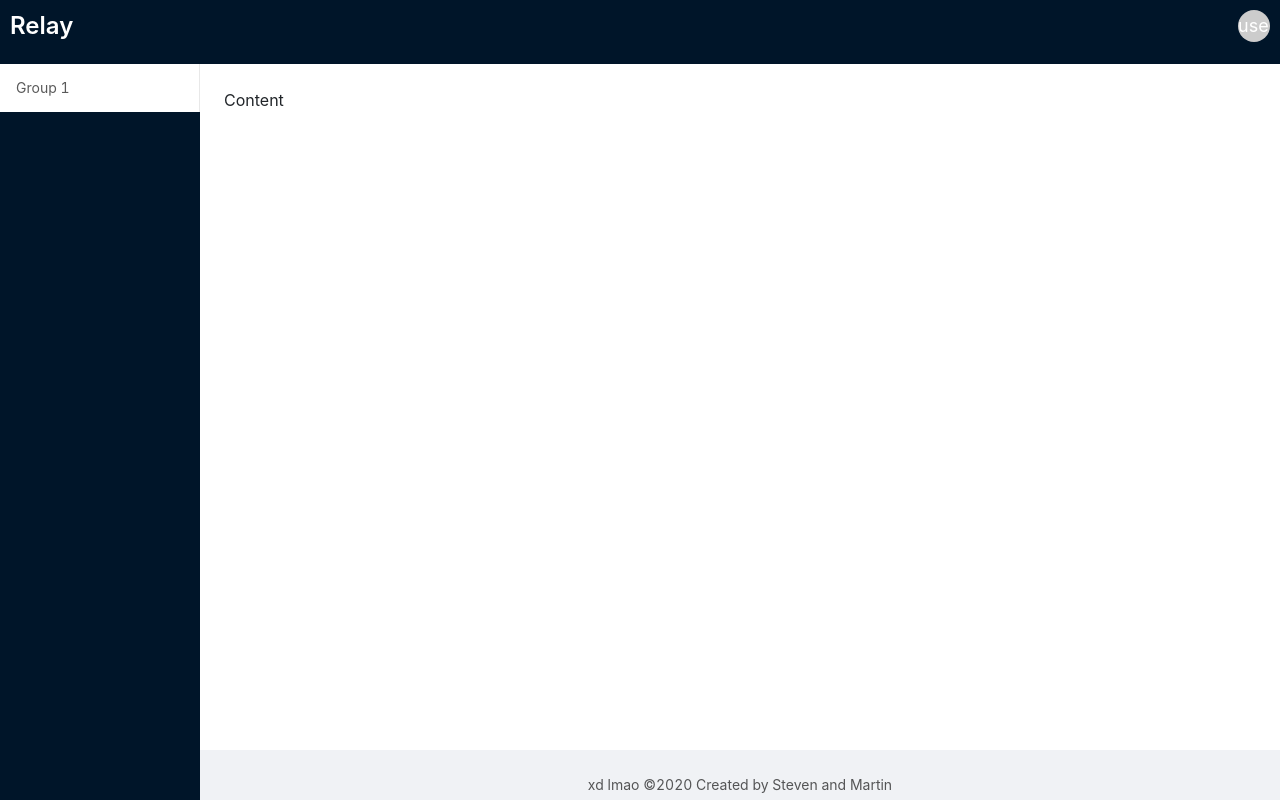
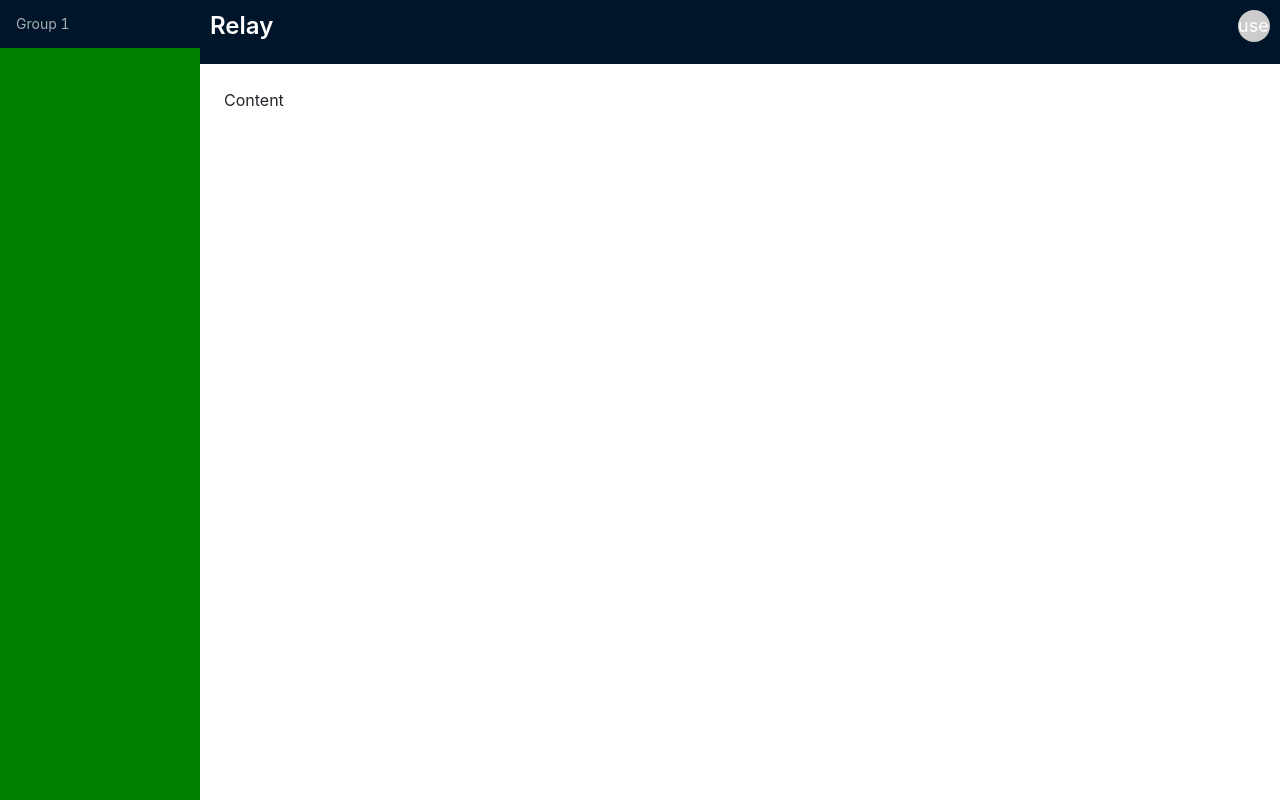
Before and after one commit to lehuyl/Relay, a React (Create React App) app in the folder client/: page / in a window 1280 px wide. Shown: the top 800 px of the page. Built offline with nearby package versions, Linux system fonts and the light colour scheme.

Commit message:
update ui

```diff
--- a/client/src/App.scss
+++ b/client/src/App.scss
@@ -40,13 +40,13 @@
 
 .site-layout-content {
   background: #fff;
+  display: flex;
+  flex-direction: column;
   padding: 24px;
-  min-height: 686px;
+  min-height: 1080px;
 }
-#components-layout-demo-top .logo {
-  width: 120px;
-  height: 31px;
-  background: rgba(255, 255, 255, 0.2);
-  margin: 16px 24px 16px 0;
-  float: left;
+
+.site-layout-sider{
+  background: green;
+  min-height: 1080px;
 }
--- a/client/src/App.tsx
+++ b/client/src/App.tsx
@@ -1,6 +1,5 @@
 import React from 'react';
-import {Layout, Avatar, Menu, Breadcrumb} from 'antd';
-import { Button } from 'antd';
+import {Layout, Avatar, Menu, Carousel, Radio } from 'antd';
 import Title from "antd/lib/typography/Title";
 import '../src/App.scss'
 
@@ -14,20 +13,18 @@ const App = () => {
   return (
   <div>
     <Layout>
-    <Header style={{padding:10}}>
-      <Avatar style={{float: 'right'}} icon="user"/>
-      <Title style={{color: 'white'}} level={3}> Relay </Title>
-    </Header>
-    <Layout>
-      <Sider>
-      <Menu>
+      <Sider className="site-layout-sider">
+      <Menu theme="dark">
           <Menu.Item>
             Group 1
          </Menu.Item>
         </Menu>
-
       </Sider>
-    <Layout>
+     <Layout>
+      <Header style={{padding:10}}>
+      <Avatar style={{float: 'right'}} icon="user"/>
+      <Title style={{color: 'white'}} level={3}> Relay </Title>
+    </Header>
       <Content>
         <div className="site-layout-content"> Content </div>
         </Content>
@@ -36,7 +33,6 @@ const App = () => {
       </Footer>
   </Layout>
   </Layout>
-  </Layout>
 </div>
   );
 };
```
